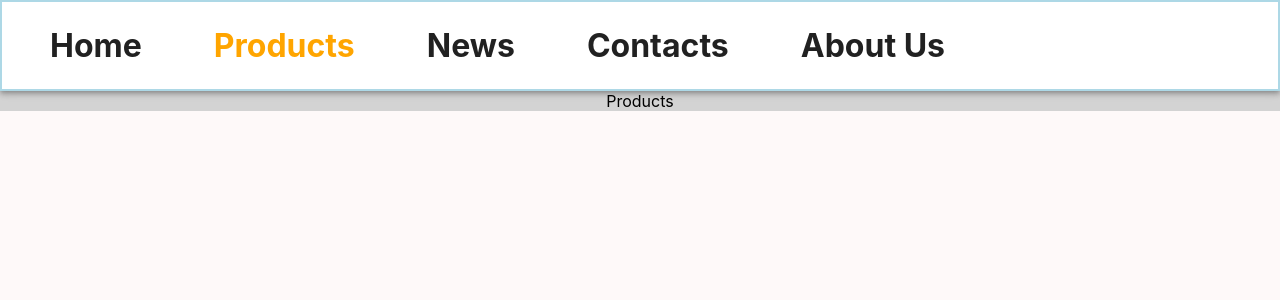
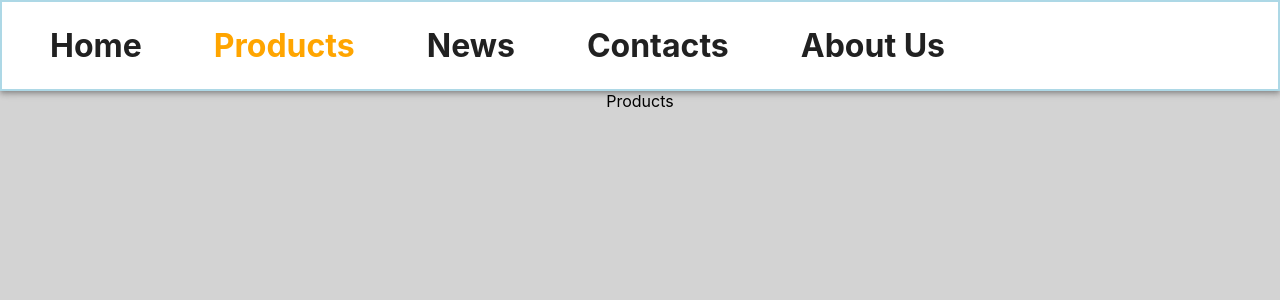
Before and after one commit to Butcherok/TC-marketplace-07-09-2023-drone, a React (Create React App) app: page /TC-marketplace-07-09-2023-drone/products in a window 1280 px wide. Shown: the top 300 px of the page. Built offline with nearby package versions, Linux system fonts and the light colour scheme.

Commit message:
add theme + container

```diff
--- a/src/components/Layout/Layout.jsx
+++ b/src/components/Layout/Layout.jsx
@@ -1,6 +1,7 @@
 import { Suspense } from 'react';
+import Header from '../Header/Header';
+import { Container } from 'styles';
 import { Outlet } from 'react-router-dom';
-import Header from '../Header/Header'
 
 const Layout = () => {
   return (
@@ -8,7 +9,9 @@ const Layout = () => {
       <Header />
       <main>
         <Suspense fallback={null}>
-          <Outlet />
+          <Container>
+            <Outlet />
+          </Container>
         </Suspense>
       </main>
       <footer />
--- /dev/null
+++ b/src/styles/Container.js
@@ -0,0 +1,25 @@
+import styled from 'styled-components';
+
+export const Container = styled.div`
+  display: flex;
+  flex-direction: column;
+  align-items: center;
+  width: 100%;
+  min-height: 100vh;
+  margin: 0 auto;
+  /* padding: 20px 20px 0; */
+
+  @media ${props => props.theme.media.mobile} {
+    max-width: 480px;
+  }
+
+  @media ${props => props.theme.media.tablet} {
+    width: 768px;
+    /* padding: 24px 32px 0; */
+  }
+
+  @media ${props => props.theme.media.desktop} {
+    width: 1280px;
+    /* padding: 20px 16px 0; */
+  }
+`;
--- a/src/styles/index.js
+++ b/src/styles/index.js
@@ -1,5 +1,5 @@
 import { GlobalStyles } from "./GlobalStyles";
 import { theme } from "./theme";
-// import { Container } from "./Container";
+import { Container } from "./Container";
 
-export { GlobalStyles, theme };
+export { GlobalStyles, theme, Container };
--- a/src/styles/theme.js
+++ b/src/styles/theme.js
@@ -1,19 +1,14 @@
 export const theme = {
   colors: {
-      // main blue
-      primary: "#54ADFF",
-      // yellow
-      secondary: "#FFC107",
-      blueLight: "#CCE4FB",
-      white: "#fff",
-      background: "#FEF9F9",
-      green: "#00C3AD",
-      red: "#F43F5E",
-      grey: "#888888",
+    primary: '#151725',
+    secondary: '#AAABB9',
+    white: '#FFFFFF',
+    background: '#F2F2F2',
+    active: '#0052CC',
   },
 
   fonts: {
-      main: "Inter, sans-serif",
+    main: 'Inter, sans-serif',
     //   secondary: "Inter, sans-serif",
   },
 
@@ -23,19 +18,19 @@ export const theme = {
   },
 
   shadow: {
-      normal: "3px 8px 14px rgba(136, 198, 253, 0.19)",
-      medium: "7px 13px 14px rgba(116, 177, 232, 0.24)",
+    normal: '3px 8px 14px rgba(136, 198, 253, 0.19)',
+    medium: '7px 13px 14px rgba(116, 177, 232, 0.24)',
   },
 
   borders: {
-      none: "none",
-      normal: "1px solid",
-      medium: "2px solid",
+    none: 'none',
+    normal: '1px solid',
+    medium: '2px solid',
   },
 
   media: {
-      mobile: "(min-width: 320px)",
-      tablet: "(min-width: 768px)",
-      desktop: "(min-width: 1280px)",
+    mobile: '(min-width: 320px)',
+    tablet: '(min-width: 768px)',
+    desktop: '(min-width: 1280px)',
   },
 };
```
Lines whose indentation alone changed are shown as unchanged.
